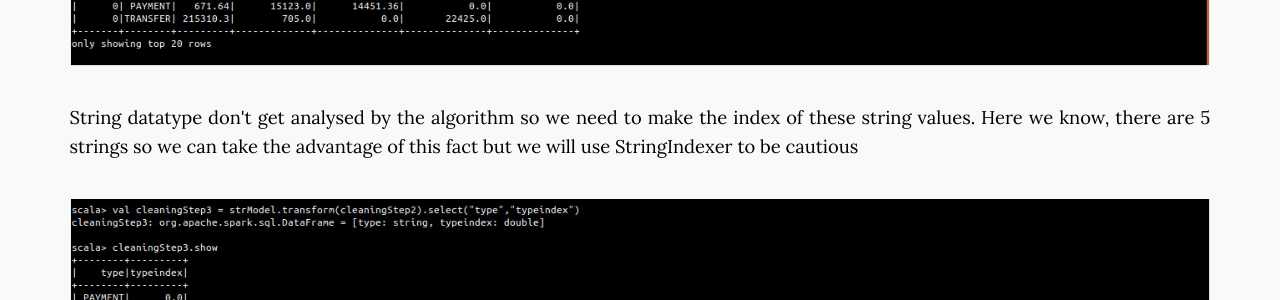
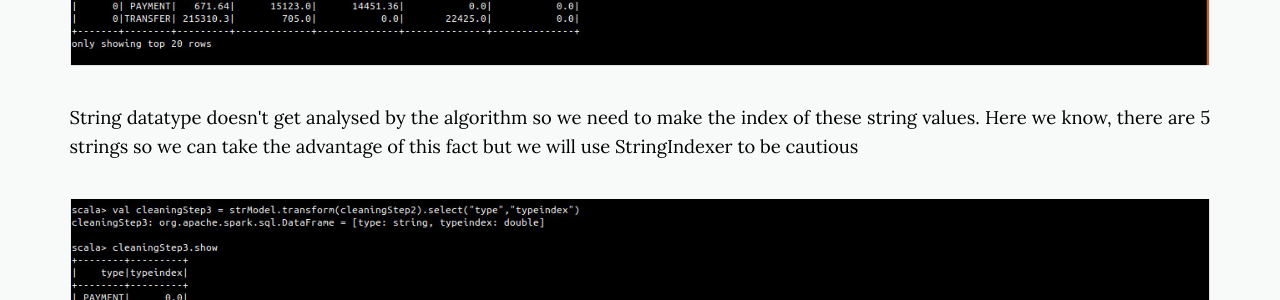
Before and after one commit to daftengineer/daftengineer.github.io, a Jekyll site: the page built from _posts/2018-08-24-fraud-detection.markdown, in a window 1280 px wide and 900 px high, scrolled down 1741 px. Shown: the part 155-455 px from the top of the window. Built offline with Jekyll 4.4.1, drawn with Linux system fonts in a browser that asks for light colours; nearby versions of some CDN libraries.

Commit message:
Update 2018-08-24-fraud-detection.markdown

```diff
--- a/_posts/2018-08-24-fraud-detection.markdown
+++ b/_posts/2018-08-24-fraud-detection.markdown
@@ -14,7 +14,7 @@ image-sm: https://daftengineer.github.io/media_assets/fraud.jpg
   <p style="text-align:justify;">The first step is to extract the data. Here data is stored in hdfs and is in csv file so we will use dataframe api to make a dataframe of CSV file(Around 500MB).<font size="1">Note: (Here I have assumed that all the required libraries are imported already.)</font></p>
   <img src = "https://daftengineer.github.io/media_assets/ml1p1.jpg" />
     <p style="text-align:justify;">Now, we are in transform section. After Loading, we need to cleaning out all the column which aren't necessary for the analysis </p><img src = "https://daftengineer.github.io/media_assets/ml1p2.jpg" />
-    <p style="text-align:justify;">String datatype don't get analysed by the algorithm so we need to make the index of these string values. Here we know, there are 5 strings so we can take the advantage of this fact but we will use StringIndexer to be cautious</p><img src = "https://daftengineer.github.io/media_assets/ml1p3.jpg" />
+    <p style="text-align:justify;">String datatype doesn't get analysed by the algorithm so we need to make the index of these string values. Here we know, there are 5 strings so we can take the advantage of this fact but we will use StringIndexer to be cautious</p><img src = "https://daftengineer.github.io/media_assets/ml1p3.jpg" />
     <p style="text-align:justify;">After transformation, We would be able to see the dataframe like below: </p><img src = "https://daftengineer.github.io/media_assets/ml1p4.jpg" />
     <p style="text-align:justify;">In order to put values through algorithm we need vector of the row values so we will vectorize the row. The point here to be noted, is that, as we go on through different stages of pipeline, we remove all the null rows we have so that doesn't impact our last stages.</p><img src = "https://daftengineer.github.io/media_assets/ml1p5.jpg" />
   <p style="text-align:justify;">So, this is the step in which we will normalize the vector so we can analyse it without huge overhead and without spiking to too low or too high value as normalization will keep those values in 0 to 1 interval</p>
```
